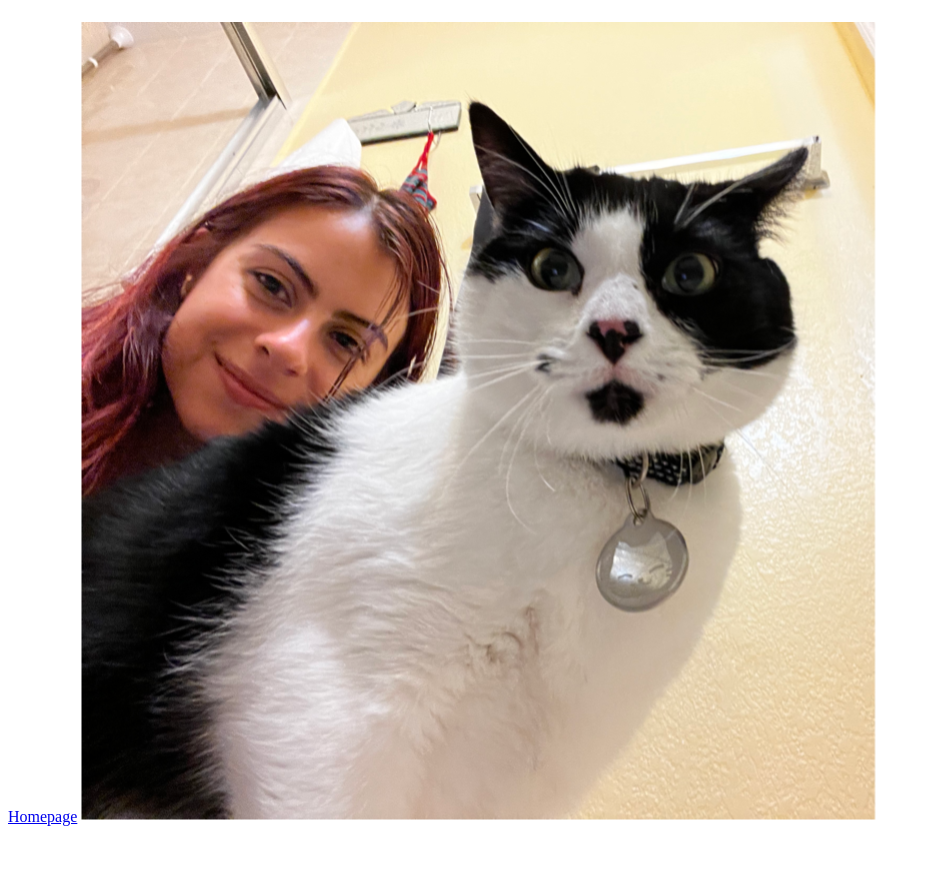
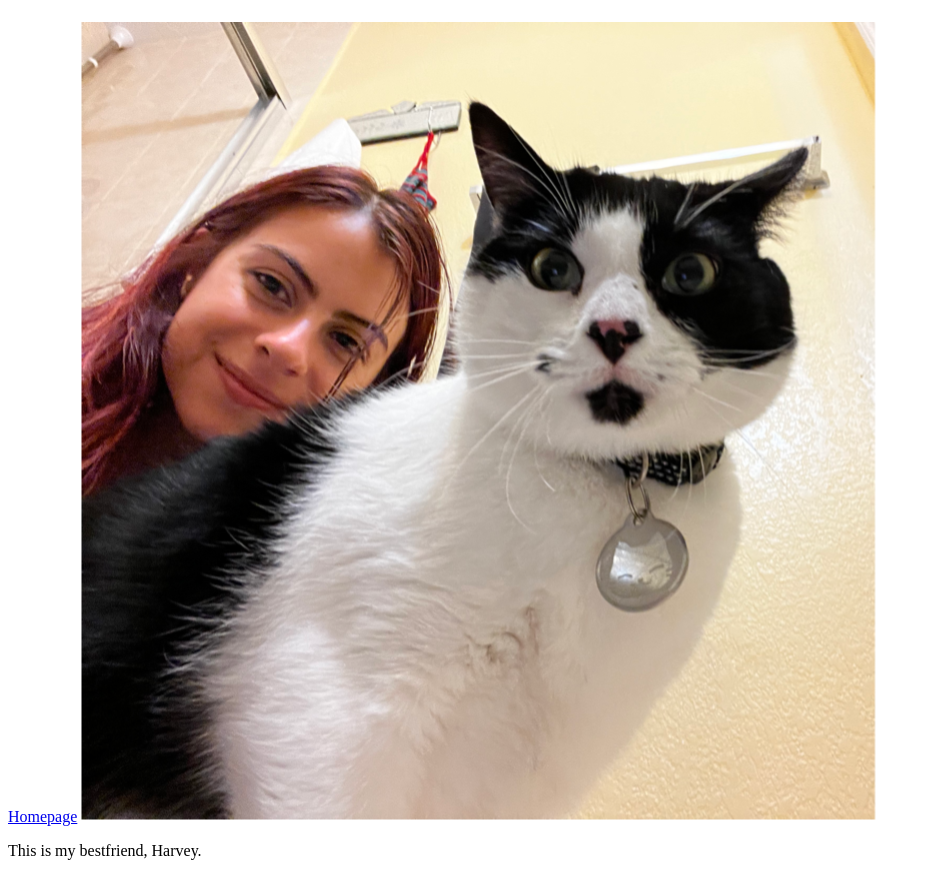
Before and after one commit to natsalinas/ns_website, a plain HTML site: page AboutMe/about.html in a window 1280 px wide. Shown: the part 61-937 px from the top of the page, without its empty margins (0-931 px from the left). Before the commit the page ends 895 px from the top, so only its background shows below. Drawn offline with Linux system fonts and the light colour scheme.

Commit message:
Added comment of photo in about me page

```diff
--- a/AboutMe/about.html
+++ b/AboutMe/about.html
@@ -8,5 +8,6 @@
         <h1>About Me</h1>
             <a href="../index.html">Homepage</a>
             <img src="../images/NatPlusHarv.png" alt="Nat and Harvey">
+            <p>This is my bestfriend, Harvey.</p>
     </body>
 </html>
```
